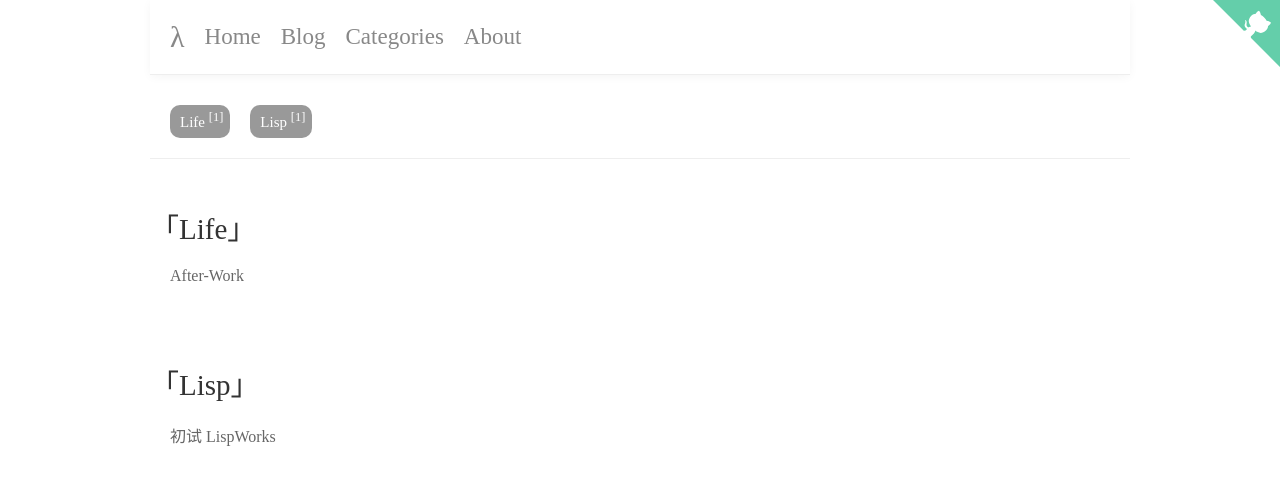
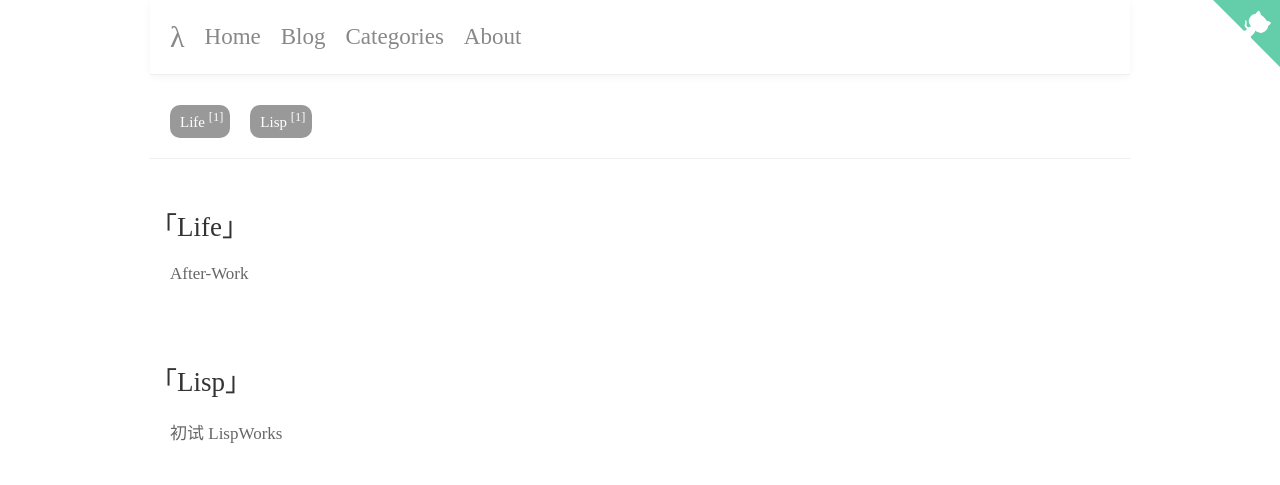
Before and after one commit to oneforalone/notes, a Jekyll site: the page built from category.html, in a window 1280 px wide. Shown: the top 485 px of the page. Built offline with Jekyll 4.4.1, drawn with Linux system fonts in a browser that asks for light colours.

Commit message:
change the title font size'

```diff
--- a/assets/style.css
+++ b/assets/style.css
@@ -155,7 +155,7 @@ a:hover {
 }
 
 .category-title {
-  font-size: 29px;
+  font-size: 27px;
   color: #333;
   margin-bottom: 20px;
 }
@@ -164,7 +164,7 @@ a:hover {
   margin-top: 20px;
   margin-bottom: 20px;
   margin-left: 20px;
-  font-size: 16px;
+  font-size: 17px;
 }
 
 .archive-item a {
```
